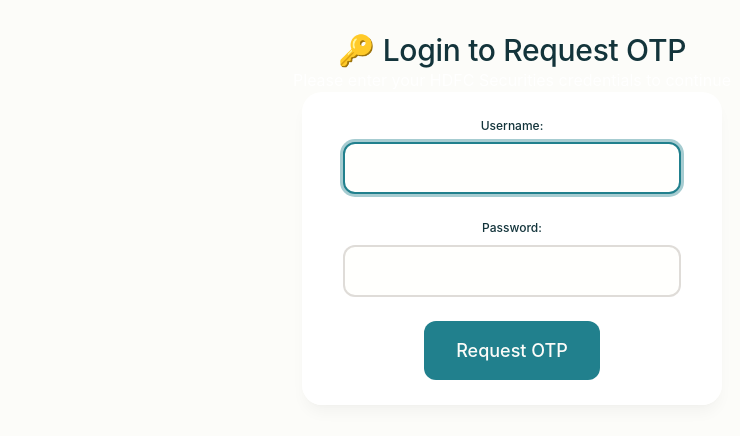
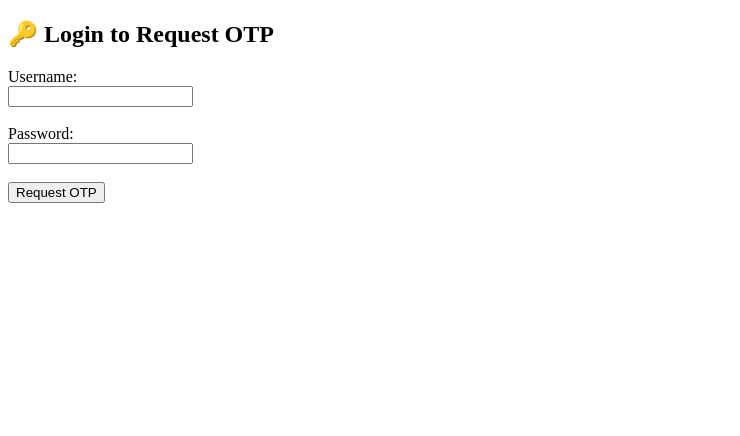
Before and after one commit to pradeepkumarv/family-investment-dashboard, a Flask app: page / in a window 1280 px wide. Shown: the top 436 px of the page, without its empty margins (0-740 px from the left). Run offline with Flask 3, Linux system fonts and the light colour scheme; some web fonts are replaced.

Commit message:
Update login.html

```diff
--- a/templates/login.html
+++ b/templates/login.html
@@ -1,100 +1,16 @@
 <!DOCTYPE html>
-<html lang="en">
+<html>
 <head>
-    <meta charset="UTF-8">
-    <meta name="viewport" content="width=device-width, initial-scale=1.0">
-    <title>HDFC Securities Login</title>
-    <link rel="stylesheet" href="style.css">
+  <title>HDFC Securities Login</title>
 </head>
-<body class="main-landing">
-    <div class="landing-container">
-        <div class="landing-hero">
-            <h1 class="hero-title">🔑 Login to Request OTP</h1>
-            <div class="landing-description">
-                <p>Please enter your HDFC Securities credentials to continue</p>
-            </div>
-        </div>
-
-        <div class="login-section">
-            <div class="login-form">
-                <form id="loginForm" action="/request-otp" method="post">
-                    <div class="form-group">
-                        <label class="form-label" for="username">Username:</label>
-                        <input
-                            type="text"
-                            id="username"
-                            name="username"
-                            class="form-control"
-                            required
-                            autofocus
-                        >
-                    </div>
-
-                    <div class="form-group">
-                        <label class="form-label" for="password">Password:</label>
-                        <input
-                            type="password"
-                            id="password"
-                            name="password"
-                            class="form-control"
-                            required
-                        >
-                    </div>
-
-                    <button type="submit" class="btn btn--primary btn--lg">
-                        Request OTP
-                    </button>
-                </form>
-
-                <div id="errorMessage" class="status status--error hidden" style="margin-top: var(--space-16);"></div>
-            </div>
-        </div>
-    </div>
-
-    <script>
-        // Enhanced form submission with proper JSON handling
-        document.getElementById('loginForm').addEventListener('submit', function(e) {
-            e.preventDefault();
-
-            const formData = new FormData(this);
-            const errorDiv = document.getElementById('errorMessage');
-            errorDiv.classList.add('hidden');
-
-            fetch('/request-otp', {
-                method: 'POST',
-                body: formData
-            })
-            .then(response => {
-                // Check if response is JSON
-                const contentType = response.headers.get('content-type');
-                if (contentType && contentType.includes('application/json')) {
-                    return response.json();
-                } else {
-                    // Handle non-JSON responses (like redirects)
-                    if (response.ok) {
-                        window.location.href = 'otp.html';
-                        return;
-                    }
-                    throw new Error('Invalid response format');
-                }
-            })
-            .then(data => {
-                if (data && data.status === 'success') {
-                    window.location.href = 'otp.html';
-                } else if (data && data.error) {
-                    errorDiv.textContent = data.error;
-                    errorDiv.classList.remove('hidden');
-                } else {
-                    // Fallback for successful non-JSON responses
-                    window.location.href = 'otp.html';
-                }
-            })
-            .catch(error => {
-                console.error('Login error:', error);
-                errorDiv.textContent = 'Login failed. Please try again.';
-                errorDiv.classList.remove('hidden');
-            });
-        });
-    </script>
+<body>
+  <h2>🔑 Login to Request OTP</h2>
+  <form action="/request-otp" method="post">
+    <label>Username:</label><br>
+    <input type="text" name="username" required><br><br>
+    <label>Password:</label><br>
+    <input type="password" name="password" required><br><br>
+    <button type="submit">Request OTP</button>
+  </form>
 </body>
 </html>
```
